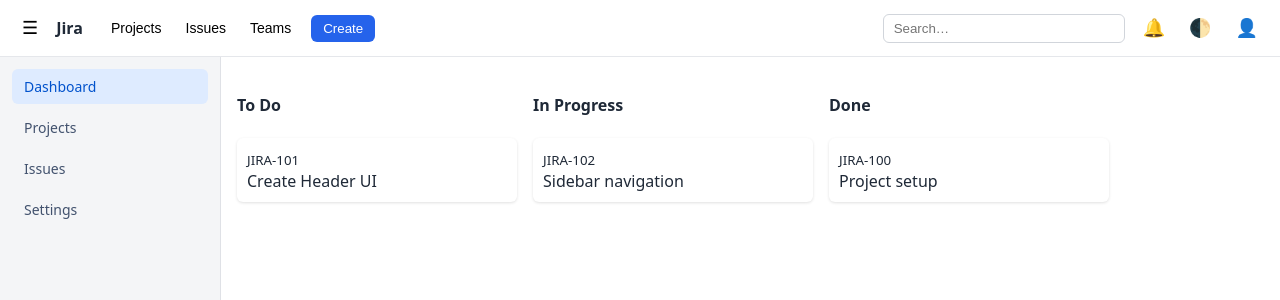
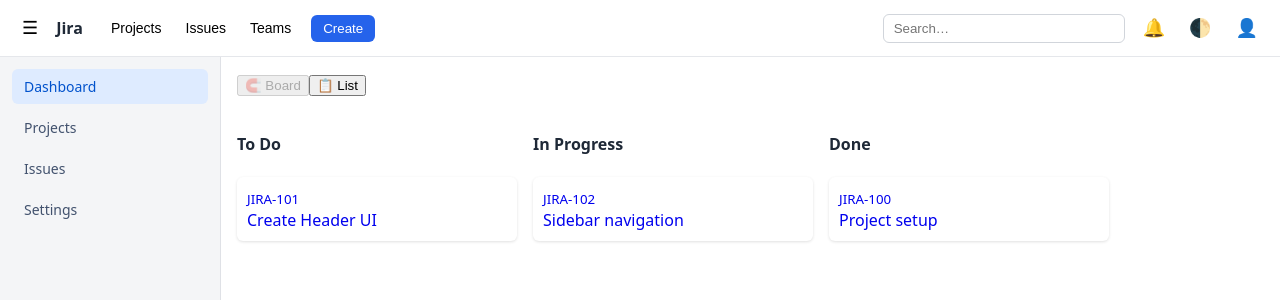
Before and after one commit to nikhilshakohi/jira-frontend, a React (Vite) app: page / in a window 1280 px wide. Shown: the top 300 px of the page. Built offline with nearby package versions, Linux system fonts and the light colour scheme.

Commit message:
Added Board and List formats

```diff
--- a/src/pages/Board.tsx
+++ b/src/pages/Board.tsx
@@ -1,12 +1,9 @@
-import { useState } from "react";
+import { useMemo, useState } from "react";
 import { Link } from "react-router-dom";
-import {
-  DragDropContext,
-  Droppable,
-  Draggable,
-} from "@hello-pangea/dnd";
+import { DragDropContext, Droppable, Draggable } from "@hello-pangea/dnd";
 import type { DropResult } from "@hello-pangea/dnd";
 
+/* ================= TYPES ================= */
 type Issue = {
   id: string;
   key: string;
@@ -17,23 +14,27 @@ type Issue = {
   status: "todo" | "inprogress" | "done";
   assignee?: string;
 };
+type StatusFilter = Issue["status"] | "all";
 
+type ViewMode = "board" | "list";
+type SortKey = "key" | "priority" | "status";
+
+/* ================= DATA ================= */
 const initialIssues: Issue[] = [
   {
     id: "1",
     key: "JIRA-101",
     summary: "Create Header UI",
-    description: "Build Jira-like top header with search & actions",
+    description: "Build Jira-like top header",
     type: "task",
     priority: "high",
     status: "todo",
-    assignee: "NK",
   },
   {
     id: "2",
     key: "JIRA-102",
     summary: "Sidebar navigation",
-    description: "Left sidebar with projects & filters",
+    description: "Left sidebar",
     type: "story",
     priority: "medium",
     status: "inprogress",
@@ -42,7 +43,7 @@ const initialIssues: Issue[] = [
     id: "3",
     key: "JIRA-100",
     summary: "Project setup",
-    description: "Vite + routing + layout",
+    description: "Vite + routing",
     type: "task",
     priority: "low",
     status: "done",
@@ -55,8 +56,14 @@ const columns = [
   { id: "done", name: "Done" },
 ] as const;
 
+/* ================= COMPONENT ================= */
 export default function Board() {
-  const [issues, setIssues] = useState(initialIssues);
+  const [issues, setIssues] = useState<Issue[]>(initialIssues);
+  const [viewMode, setViewMode] = useState<ViewMode>("board");
+
+  /* ---- LIST VIEW STATE ---- */
+  const [sortKey, setSortKey] = useState<SortKey>("key");
+  const [statusFilter, setStatusFilter] = useState<StatusFilter>("all");
 
   const onDragEnd = (result: DropResult) => {
     if (!result.destination) return;
@@ -64,13 +71,80 @@ export default function Board() {
     setIssues((prev) =>
       prev.map((issue) =>
         issue.id === result.draggableId
-          ? { ...issue, status: result.destination!.droppableId as Issue["status"] }
-          : issue
-      )
+          ? {
+              ...issue,
+              status: result.destination!.droppableId as Issue["status"],
+            }
+          : issue,
+      ),
     );
   };
 
+  /* ---- FILTER + SORT PIPELINE ---- */
+  const visibleIssues = useMemo(() => {
+    let data = [...issues];
+
+    if (statusFilter !== "all") {
+      data = data.filter((i) => i.status === statusFilter);
+    }
+
+    data.sort((a, b) => String(a[sortKey]).localeCompare(String(b[sortKey])));
+
+    return data;
+  }, [issues, sortKey, statusFilter]);
+
   return (
+    <div>
+      {/* ===== HEADER / TOGGLER ===== */}
+      <div
+        style={{
+          display: "flex",
+          justifyContent: "space-between",
+          marginBottom: 16,
+        }}
+      >
+        <div>
+          <button
+            onClick={() => setViewMode("board")}
+            disabled={viewMode === "board"}
+          >
+            🧲 Board
+          </button>
+          <button
+            onClick={() => setViewMode("list")}
+            disabled={viewMode === "list"}
+          >
+            📋 List
+          </button>
+        </div>
+
+        {/* ===== LIST CONTROLS ===== */}
+        {viewMode === "list" && (
+          <div style={{ display: "flex", gap: 8 }}>
+            <select
+              value={statusFilter}
+              onChange={(e) => setStatusFilter(e.target.value as StatusFilter)}
+            >
+              <option value="all">All</option>
+              <option value="todo">To Do</option>
+              <option value="inprogress">In Progress</option>
+              <option value="done">Done</option>
+            </select>
+
+            <select
+              value={sortKey}
+              onChange={(e) => setSortKey(e.target.value as SortKey)}
+            >
+              <option value="key">Key</option>
+              <option value="priority">Priority</option>
+              <option value="status">Status</option>
+            </select>
+          </div>
+        )}
+      </div>
+
+      {/* ===== BOARD VIEW ===== */}
+      {viewMode === "board" ? (
         <DragDropContext onDragEnd={onDragEnd}>
           <div style={{ display: "flex", gap: 16 }}>
             {columns.map((column) => (
@@ -84,7 +158,7 @@ export default function Board() {
                     <h4>{column.name}</h4>
 
                     {issues
-                  .filter((issue) => issue.status === column.id)
+                      .filter((i) => i.status === column.id)
                       .map((issue, index) => (
                         <Draggable
                           draggableId={issue.id}
@@ -94,10 +168,7 @@ export default function Board() {
                           {(provided) => (
                             <Link
                               to={`/issue/${issue.id}`}
-                          style={{
-                            textDecoration: "none",
-                            color: "inherit",
-                          }}
+                              style={{ textDecoration: "none" }}
                             >
                               <div
                                 ref={provided.innerRef}
@@ -105,12 +176,10 @@ export default function Board() {
                                 {...provided.dragHandleProps}
                                 style={{
                                   background: "#fff",
-                              borderRadius: 6,
                                   padding: 10,
                                   marginBottom: 8,
-                              boxShadow:
-                                "0 1px 3px rgba(0,0,0,0.12)",
-                              cursor: "grab",
+                                  borderRadius: 6,
+                                  boxShadow: "0 1px 3px rgba(0,0,0,0.12)",
                                   ...provided.draggableProps.style,
                                 }}
                               >
@@ -129,5 +198,31 @@ export default function Board() {
             ))}
           </div>
         </DragDropContext>
+      ) : (
+        /* ===== LIST / TABLE VIEW ===== */
+        <table width="100%" cellPadding={10}>
+          <thead>
+            <tr style={{ textAlign: "left", borderBottom: "1px solid #ddd" }}>
+              <th>Key</th>
+              <th>Summary</th>
+              <th>Status</th>
+              <th>Priority</th>
+            </tr>
+          </thead>
+          <tbody>
+            {visibleIssues.map((issue) => (
+              <tr key={issue.id}>
+                <td>
+                  <Link to={`/issue/${issue.id}`}>{issue.key}</Link>
+                </td>
+                <td>{issue.summary}</td>
+                <td>{issue.status}</td>
+                <td>{issue.priority}</td>
+              </tr>
+            ))}
+          </tbody>
+        </table>
+      )}
+    </div>
   );
 }
```
Lines whose indentation alone changed are shown as unchanged.
